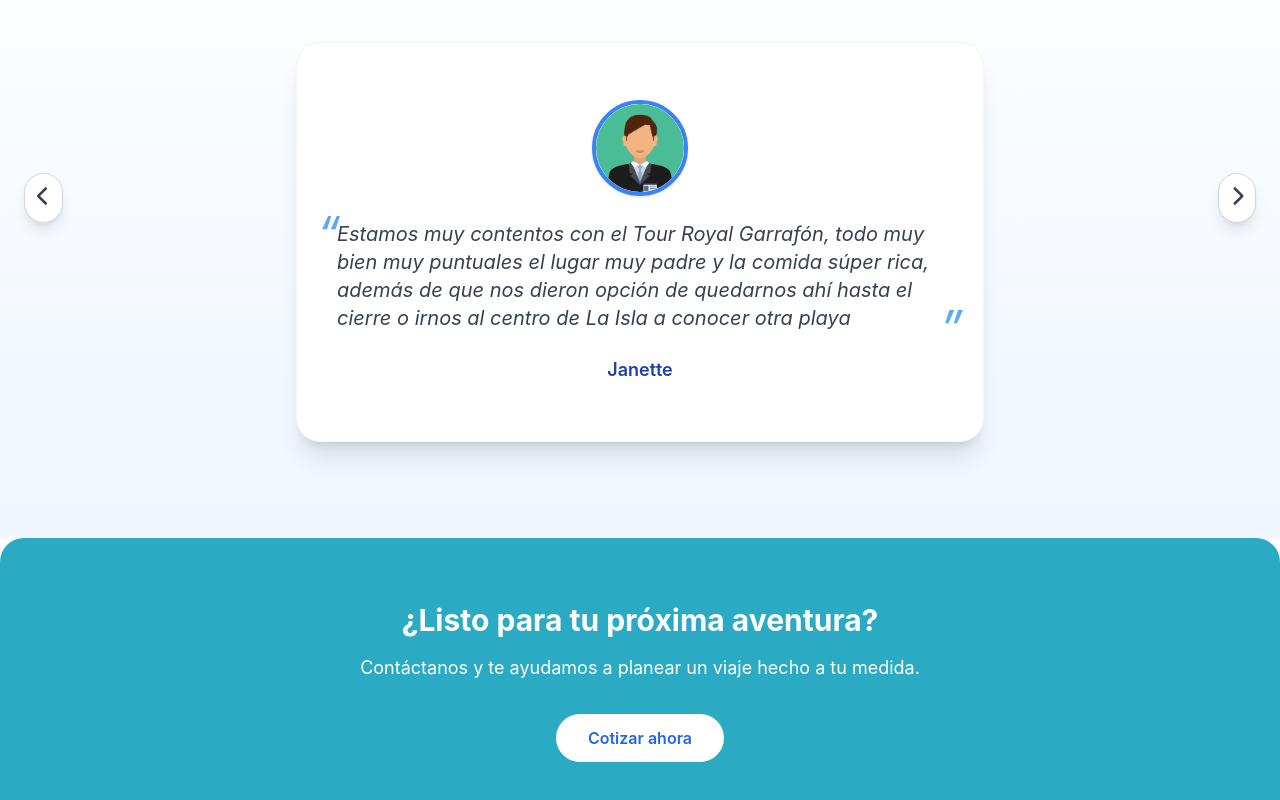
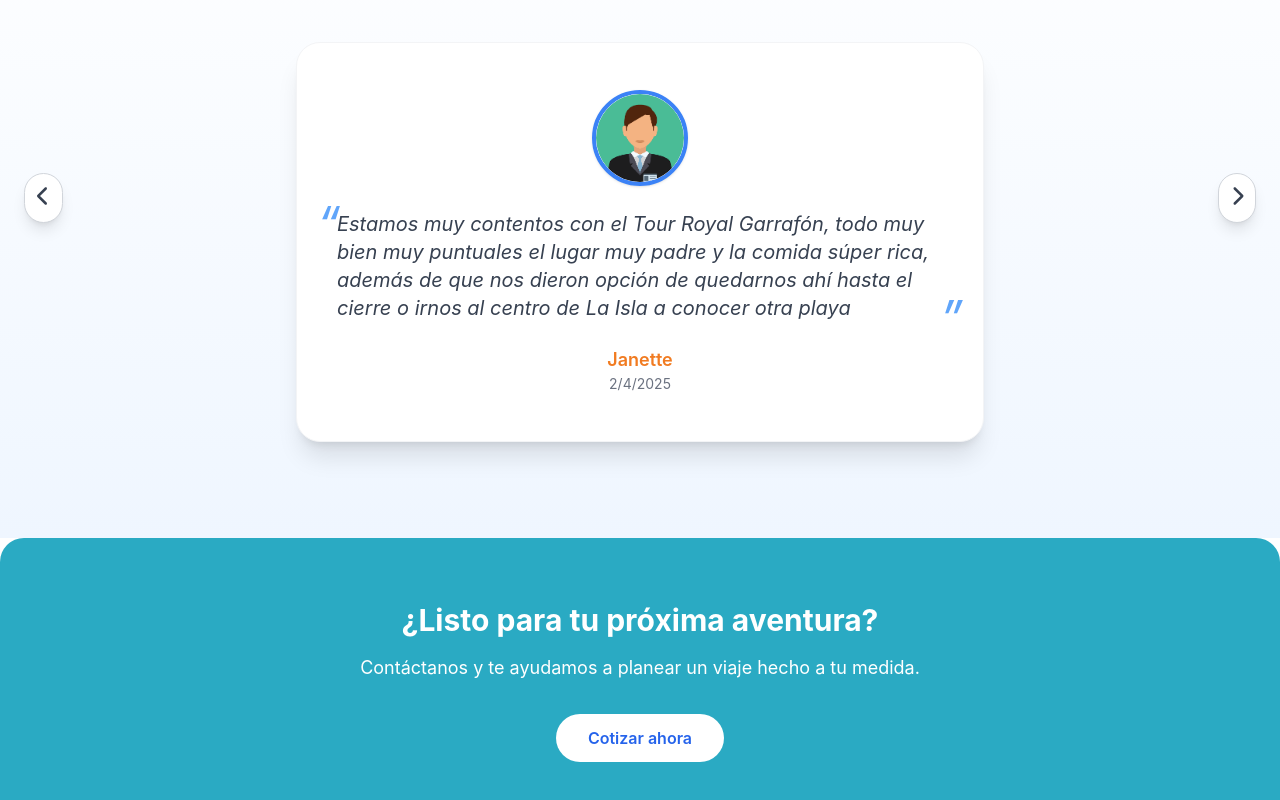
Before and after one commit to jmcgisc/Vagamocion, a React (Create React App) app: page /ilustrado in a window 1280 px wide. Shown: the part 1237-2037 px from the top of the page. Built offline with nearby package versions, Linux system fonts and the light colour scheme.

Commit message:
footer corregido

```diff
--- a/public/testimonios.json
+++ b/public/testimonios.json
@@ -2,11 +2,14 @@
     {
       "nombre": "Janette",
       "texto": "Estamos muy contentos con el Tour Royal Garrafón, todo muy bien muy puntuales el lugar muy padre y la comida súper rica, además de que nos dieron opción de quedarnos ahí hasta el cierre o irnos al centro de La Isla a conocer otra playa",
-      "imagen": "/images/user3.jpg"
+      "imagen": "/images/user3.jpg",
+      "fecha": "2025-02-04"
+
     },
     {
       "nombre": "Estephany",
       "texto":  "Agradezco demasiado la experiencia que tuve con la agencia Vagamocion Travel, todo el tiempo estuvieron al pendiente de cada detalle, muy atentos a vuelos, a dudas, me atendían en todo momento y me ayudaron a buscar la mejor opción para mi viaje!! Cuidaron cada detalle al mil por ciento, haciendo de esa experiencia algo padrisimo! Sin duda mi siguiente viaje será con ustedes!! Gracias por hacer de mis últimos 20´s los mejores",
-      "imagen": "/images/user2.jpg"
+      "imagen": "/images/user2.jpg",
+      "fecha": "2025-02-05"
     }
   ]
--- a/src/components/Hero.jsx
+++ b/src/components/Hero.jsx
@@ -1,6 +1,7 @@
 import DarkModeToggle from "../components/DarkModeToggle";
 import HamburgerMenu from "../components/HamburgerMenu";
 import { Link } from "react-router-dom";
+
 
 export default function Hero() {
   return (
@@ -46,7 +47,6 @@
             {[
               { label: "Inicio", href: "#inicio" },
               { label: "Destinos", href: "#destinos" },
-              { label: "Ofertas", href: "#ofertas" },
               { label: "Contacto", href: "#contacto" },
             ].map((item, index) => (
               <a
@@ -60,7 +60,8 @@
                 <span className="absolute left-0 -bottom-1 w-0 h-0.5 bg-blue-600 group-hover:w-full transition-all duration-300"></span>
               </a>
             ))}
-                    <Link to="/ofertas" className="...">Ofertas</Link>
+
+            <Link to="/ofertas" className="...">Ofertas</Link>
 
           </nav>
 
--- a/src/components/RedesSociales.jsx
+++ b/src/components/RedesSociales.jsx
@@ -11,26 +11,25 @@
 
 export default function RedesSociales() {
   return (
-    <footer className="bg-white dark:bg-gray-900 text-gray-700 dark:text-gray-300 py-10 px-12">
-      <div className="max-w-6xl mx-auto flex flex-col md:flex-row justify-between items-start md:items-center gap-10 md:gap-40">
+    <footer className="bg-white dark:bg-gray-900 text-gray-700 dark:text-gray-300 py-10 px-6 sm:px-12">
+      <div className="max-w-6xl mx-auto flex flex-col md:flex-row justify-between items-start md:items-center gap-10 md:gap-20">
+
         {/* Logo y descripción */}
-        <div className="flex flex-col items-start space-y-4">
-          <Link href="/" className="flex items-center space-x-5 transition duration-300">
-            <div className="flex items-center space-x-6">
+        <div className="flex flex-col items-start space-y-4 w-full md:w-auto">
+          <Link to="/" className="flex items-center space-x-4">
             <div className="bg-white dark:bg-gray-800 p-3 rounded-full shadow-lg border border-gray-200 dark:border-gray-700">
               <img
                 src="/logo.png"
                 alt="Logo Vagamocion Travel"
-                  className="h-20 w-auto object-contain"
+                className="h-16 sm:h-20 w-auto object-contain"
               />
             </div>
-              <span className="flex flex-col">
+            <div className="flex flex-col">
               <span className="text-3xl font-extrabold text-aqua dark:text-white tracking-wide">
                 Vagamocion
               </span>
               <span className="text-xl font-bold text-primary dark:text-gray-300">
                 Travel
-                </span>
               </span>
             </div>
           </Link>
@@ -78,7 +77,7 @@
       {/* Derechos reservados y Powered by */}
       <div className="mt-10 text-center text-xs text-gray-400 dark:text-gray-600">
         <p>© {new Date().getFullYear()} Vagamocion Travel. Todos los derechos reservados.</p>
-        <p className="mt-1 text-[11px] text-gray-400 dark:text-gray-600 italic">
+        <p className="mt-1 text-[11px] italic">
           Powered by <span className="font-semibold text-indigo-500">CODEXA</span>
         </p>
       </div>
--- a/src/components/TestimoniosSlider.jsx
+++ b/src/components/TestimoniosSlider.jsx
@@ -76,7 +76,8 @@
                   ”
                 </span>
               </p>
-              <p className="mt-6 text-lg font-semibold text-blue-800">{t.nombre}</p>
+              <p className="mt-6 text-lg font-semibold text-primary">{t.nombre}</p>
+              <p className="text-sm text-gray-500">{new Date(t.fecha).toLocaleDateString()}</p>
             </div>
           </div>
         ))}
```
Lines whose indentation alone changed are shown as unchanged.
